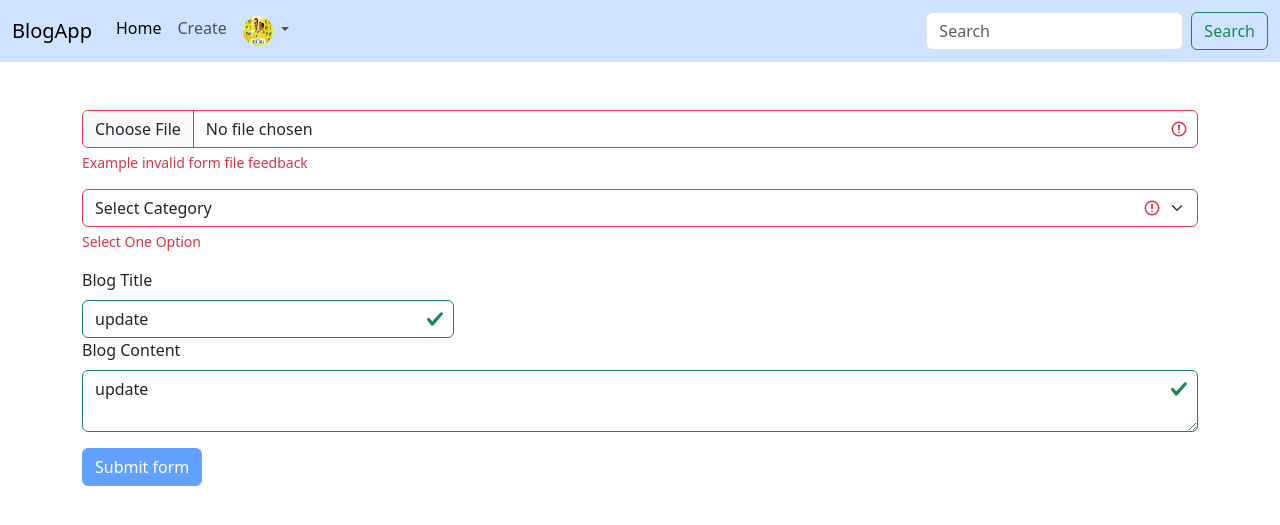
After one commit to Jayesh-cj/Blog, a Django app: page /edit/ in a window 1280 px wide. The commit adds this page. Shown: the top 525 px of the page. Run offline with Django 5.2, Linux system fonts and the light colour scheme.

Commit message:
Templates added

```diff
--- a/blogs/urls.py
+++ b/blogs/urls.py
@@ -4,5 +4,7 @@ from blogs import views
 
 urlpatterns = [
     path('', views.home, name='home'),
-    path('blog/<int:id>/', views.get_blog, name='blog')
+    path('blog/<int:id>/', views.get_blog, name='blog'),
+    path('create/', views.create_blog, name='create_blog'),
+    path('edit/', views.edit_blog, name='edit_blog')
 ]
--- a/blogs/views.py
+++ b/blogs/views.py
@@ -15,3 +15,12 @@ def get_blog(request, id):
     return render(request, 'blogs/blog.html',{
         'blog' : blog_obj
     })
+
+
+def create_blog(request):
+    return render(request, 'blogs/create_blog.html')
+
+def edit_blog(request):
+    return render(request, 'blogs/create_blog.html',{
+        'update' : "update"
+    })
--- a/templates/account/login.html
+++ b/templates/account/login.html
@@ -28,7 +28,7 @@
                             <div class="col-md-6 col-lg-7 d-flex align-items-center">
                                 <div class="card-body p-4 p-lg-5 text-black">
 
-                                    <form>
+                                    <form method="post">
 
                                         <div class="d-flex align-items-center mb-3 pb-1">
                                             <i class="fas fa-cubes fa-2x me-3" style="color: #ff6219;"></i>
--- a/templates/account/signup.html
+++ b/templates/account/signup.html
@@ -37,7 +37,7 @@
                             <div class="col-md-6 col-lg-7 d-flex align-items-center">
                                 <div class="card-body p-4 p-lg-5 text-black custom">
 
-                                    <form>
+                                    <form method="post" enctype="multipart/form-data">
 
                                         <div class="d-flex align-items-center mb-3 pb-1">
                                             <i class="fas fa-cubes fa-2x me-3" style="color: #ff6219;"></i>
--- /dev/null
+++ b/templates/blogs/create_blog.html
@@ -0,0 +1,45 @@
+{% extends "blogs/header.html" %}
+
+{% block content %}
+
+<div class="container mt-5">
+    <div class="row">
+        <form class="was-validated" novalidate>
+            <div class="mb-3">
+                <input type="file" class="form-control" aria-label="file example" required>
+                <div class="invalid-feedback">Example invalid form file feedback</div>
+            </div>
+
+            <div class="mb-3">
+                <select class="form-select" required aria-label="select example">
+                    <option value="">Select Category</option>
+                    <option value="1">One</option>
+                    <option value="2">Two</option>
+                    <option value="3">Three</option>
+                </select>
+                <div class="invalid-feedback">Select One Option</div>
+            </div>
+
+            <div class="col-md-4">
+                <label for="validationDefault01" class="form-label">Blog Title</label>
+                <input type="text" class="form-control" id="validationDefault01" value="{{update}}"
+                    placeholder="Enter the title" required>
+            </div>
+
+            <div class="mb-3">
+                <label for="validationTextarea" class="form-label">Blog Content</label>
+                <textarea class="form-control" id="validationTextarea" placeholder="Enter content ..." required
+                    cols="50">{{update}}</textarea>
+                <div class="invalid-feedback">
+                    Enter your blog content
+                </div>
+            </div>
+
+            <div class="mb-3">
+                <button class="btn btn-primary" type="submit" disabled>Submit form</button>
+            </div>
+        </form>
+    </div>
+</div>
+
+{% endblock content %}
--- a/templates/blogs/header.html
+++ b/templates/blogs/header.html
@@ -35,18 +35,18 @@
                 <a class="nav-link active" aria-current="page" href="{% url 'home' %}">Home</a>
               </li>
               <li class="nav-item">
-                <a class="nav-link" href="#">Link</a>
+                <a class="nav-link" href="{% url 'create_blog' %}">Create</a>
               </li>
               <li class="nav-item dropdown">
                 <a class="nav-link dropdown-toggle" href="#" role="button" data-bs-toggle="dropdown" aria-expanded="false">
-                    {% if request.user.is_authenticated %}
+                    {% if request.user.is_authenticated is not true%}
                       <img src="../media/files/blogs/KBFC-S11-FIXTURE-1-01.jpeg-1536x864.jpg" style="width: 30px; height: 30px;" class="rounded-circle" alt="...">
                     {% else %}
                       <img src="{% static '/Images/no-face-1.png' %} " style="width: 30px; height: 30px;" class="rounded-circle" alt="...">
                     {% endif %}
                 </a>
                 <ul class="dropdown-menu">
-                  {% if request.user.is_authenticated %}
+                  {% if request.user.is_authenticated is not true %}
                     <li><a class="dropdown-item" href="{% url 'profile' %}">Profile</a></li>
                     <li><a class="dropdown-item" href="{% url 'logout' %}">Log out</a></li>
                   {% else %}
@@ -55,9 +55,9 @@
                   {% endif %}
                 </ul>
               </li>
-              <li class="nav-item">
+              <!-- <li class="nav-item">
                 <a class="nav-link disabled" aria-disabled="true">Disabled</a>
-              </li>
+              </li> -->
             </ul>
             <form class="d-flex" role="search">
               <input class="form-control me-2" type="search" placeholder="Search" aria-label="Search">
```
Also changed, not shown: templates/account/profile.html (added, +32 -0 lines), templates/blogs/home.html (+15 -1 lines).
